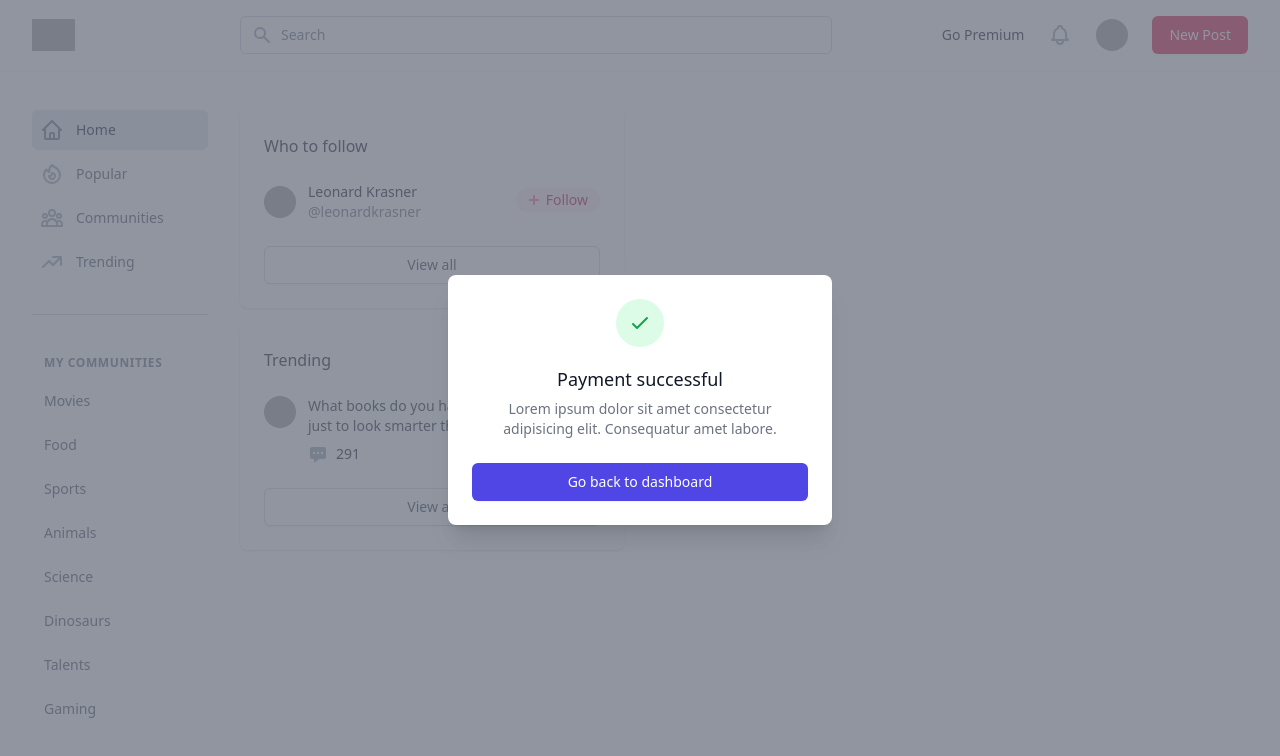
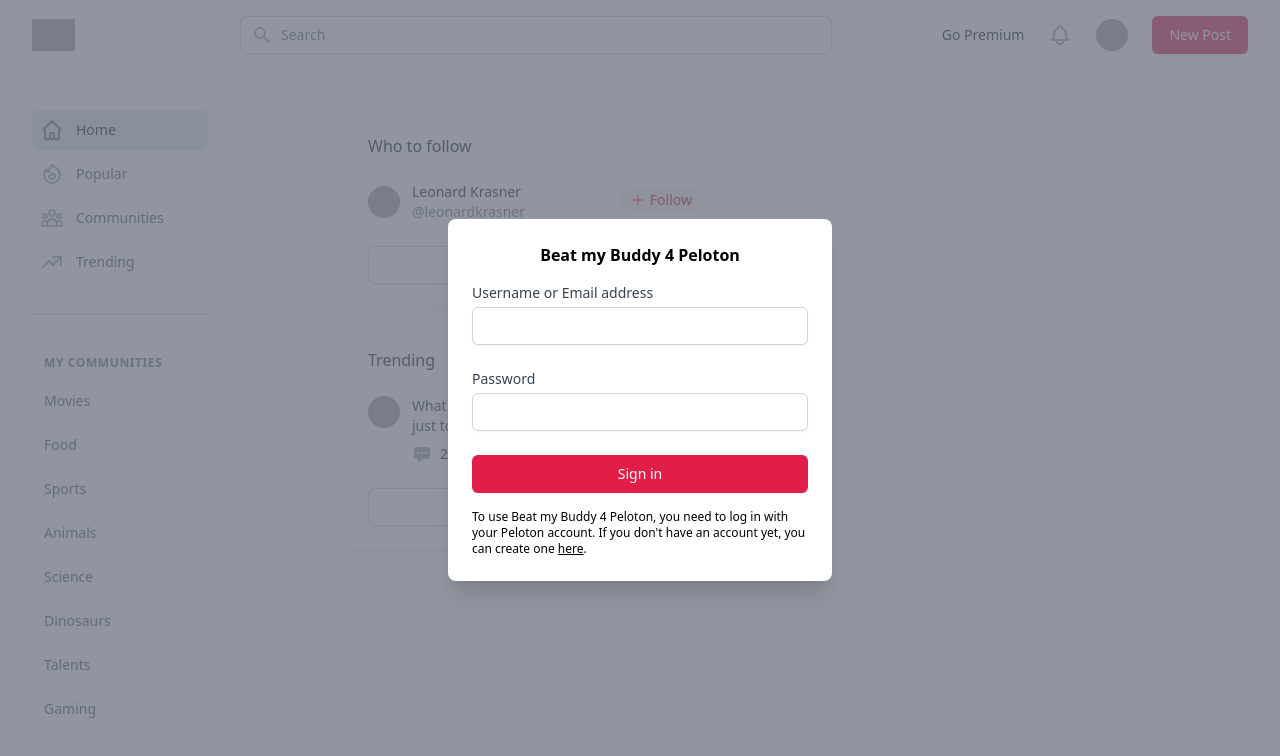
Before and after one commit to JonathanSchndr/Beat-My-Buddy-4-Peloton, a Nuxt app: page /user/1 in a window 1280 px wide. Shown: the top 756 px of the page. Built offline with nearby package versions, Linux system fonts and the light colour scheme; no server answers; grey boxes are pictures that could not be loaded.

Commit message:
add auth and login modal

```diff
--- a/components/TheLogin.vue
+++ b/components/TheLogin.vue
@@ -1,50 +1,51 @@
 <template>
-  <!-- This example requires Tailwind CSS v2.0+ -->
   <div class="fixed inset-0 z-10 overflow-y-auto" aria-labelledby="modal-title" role="dialog" aria-modal="true">
     <div class="flex items-end justify-center min-h-screen px-4 pt-4 pb-20 text-center sm:block sm:p-0">
-      <!--
-        Background overlay, show/hide based on modal state.
-
-        Entering: "ease-out duration-300"
-          From: "opacity-0"
-          To: "opacity-100"
-        Leaving: "ease-in duration-200"
-          From: "opacity-100"
-          To: "opacity-0"
-      -->
       <div class="fixed inset-0 transition-opacity bg-gray-500 bg-opacity-75" aria-hidden="true"></div>
-
-      <!-- This element is to trick the browser into centering the modal contents. -->
       <span class="hidden sm:inline-block sm:align-middle sm:h-screen" aria-hidden="true">&#8203;</span>
-
-      <!--
-        Modal panel, show/hide based on modal state.
-
-        Entering: "ease-out duration-300"
-          From: "opacity-0 translate-y-4 sm:translate-y-0 sm:scale-95"
-          To: "opacity-100 translate-y-0 sm:scale-100"
-        Leaving: "ease-in duration-200"
-          From: "opacity-100 translate-y-0 sm:scale-100"
-          To: "opacity-0 translate-y-4 sm:translate-y-0 sm:scale-95"
-      -->
       <div class="inline-block px-4 pt-5 pb-4 overflow-hidden text-left align-bottom transition-all transform bg-white rounded-lg shadow-xl sm:my-8 sm:align-middle sm:max-w-sm sm:w-full sm:p-6">
-        <div>
-          <div class="flex items-center justify-center w-12 h-12 mx-auto bg-green-100 rounded-full">
-            <svg class="w-6 h-6 text-green-600" xmlns="http://www.w3.org/2000/svg" fill="none" viewBox="0 0 24 24" stroke="currentColor" aria-hidden="true">
-              <path stroke-linecap="round" stroke-linejoin="round" stroke-width="2" d="M5 13l4 4L19 7" />
-            </svg>
-          </div>
-          <div class="mt-3 text-center sm:mt-5">
-            <h3 class="text-lg font-medium leading-6 text-gray-900" id="modal-title">Payment successful</h3>
-            <div class="mt-2">
-              <p class="text-sm text-gray-500">Lorem ipsum dolor sit amet consectetur adipisicing elit. Consequatur amet labore.</p>
+        <h1 class="mb-4 font-bold text-center">Beat my Buddy 4 Peloton</h1>
+        <div class="space-y-6">
+          <div>
+            <label for="user" class="block text-sm font-medium text-gray-700"> Username or Email address </label>
+            <div class="mt-1">
+              <input v-model="user" id="user" name="user" type="text" autocomplete="user" required class="block w-full px-3 py-2 placeholder-gray-400 border border-gray-300 rounded-md shadow-sm appearance-none focus:outline-none focus:ring-rose-500 focus:border-rose-500 sm:text-sm">
             </div>
           </div>
+
+          <div>
+            <label for="password" class="block text-sm font-medium text-gray-700"> Password </label>
+            <div class="mt-1">
+              <input v-model="password" id="password" name="password" type="password" autocomplete="current-password" required class="block w-full px-3 py-2 placeholder-gray-400 border border-gray-300 rounded-md shadow-sm appearance-none focus:outline-none focus:ring-rose-500 focus:border-rose-500 sm:text-sm">
+            </div>
+          </div>
+
+          <div>
+            <button type="submit" class="flex justify-center w-full px-4 py-2 text-sm font-medium text-white border border-transparent rounded-md shadow-sm bg-rose-600 hover:bg-rose-700 focus:outline-none focus:ring-2 focus:ring-offset-2 focus:ring-rose-500" @click="submit()">Sign in</button>
+          </div>
         </div>
-        <div class="mt-5 sm:mt-6">
-          <button type="button" class="inline-flex justify-center w-full px-4 py-2 text-base font-medium text-white bg-indigo-600 border border-transparent rounded-md shadow-sm hover:bg-indigo-700 focus:outline-none focus:ring-2 focus:ring-offset-2 focus:ring-indigo-500 sm:text-sm">Go back to dashboard</button>
-        </div>
+        <p class="mt-4 text-xs">To use Beat my Buddy 4 Peloton, you need to log in with your Peloton account. If you don't have an account yet, you can create one <a href="https://www.onepeloton.de/register" target="_blank" class="underline">here</a>.</p>
       </div>
     </div>
   </div>
 </template>
+
+<script>
+import { useAuthStore } from "~/stores/auth"
+
+export default {
+  data() {
+    return {
+      user: null,
+      password: null
+    }
+  },
+  methods: {
+    async submit() {
+      useAuthStore().login(this.user, this.password)
+        // .then((response) => response.json())
+        .then((data) => console.log(data))
+    }
+  }
+}
+</script>
--- a/components/TheSidebarLeft.vue
+++ b/components/TheSidebarLeft.vue
@@ -2,9 +2,7 @@
   <div class="hidden lg:block lg:col-span-3 xl:col-span-2">
     <nav aria-label="Sidebar" class="sticky divide-y divide-gray-300 top-4">
       <div class="pb-8 space-y-1">
-        <!-- Current: "bg-gray-200 text-gray-900", Default: "text-gray-600 hover:bg-gray-50" -->
         <a href="#" class="flex items-center px-3 py-2 text-sm font-medium text-gray-900 bg-gray-200 rounded-md group" aria-current="page">
-          <!-- Heroicon name: outline/home -->
           <svg class="flex-shrink-0 w-6 h-6 mr-3 -ml-1 text-gray-500" xmlns="http://www.w3.org/2000/svg" fill="none" viewBox="0 0 24 24" stroke="currentColor" aria-hidden="true">
             <path stroke-linecap="round" stroke-linejoin="round" stroke-width="2" d="M3 12l2-2m0 0l7-7 7 7M5 10v10a1 1 0 001 1h3m10-11l2 2m-2-2v10a1 1 0 01-1 1h-3m-6 0a1 1 0 001-1v-4a1 1 0 011-1h2a1 1 0 011 1v4a1 1 0 001 1m-6 0h6" />
           </svg>
@@ -12,7 +10,6 @@
         </a>
 
         <a href="#" class="flex items-center px-3 py-2 text-sm font-medium text-gray-600 rounded-md hover:bg-gray-50 group">
-          <!-- Heroicon name: outline/fire -->
           <svg class="flex-shrink-0 w-6 h-6 mr-3 -ml-1 text-gray-400 group-hover:text-gray-500" xmlns="http://www.w3.org/2000/svg" fill="none" viewBox="0 0 24 24" stroke="currentColor" aria-hidden="true">
             <path stroke-linecap="round" stroke-linejoin="round" stroke-width="2" d="M17.657 18.657A8 8 0 016.343 7.343S7 9 9 10c0-2 .5-5 2.986-7C14 5 16.09 5.777 17.656 7.343A7.975 7.975 0 0120 13a7.975 7.975 0 01-2.343 5.657z" />
             <path stroke-linecap="round" stroke-linejoin="round" stroke-width="2" d="M9.879 16.121A3 3 0 1012.015 11L11 14H9c0 .768.293 1.536.879 2.121z" />
@@ -21,7 +18,6 @@
         </a>
 
         <a href="#" class="flex items-center px-3 py-2 text-sm font-medium text-gray-600 rounded-md hover:bg-gray-50 group">
-          <!-- Heroicon name: outline/user-group -->
           <svg class="flex-shrink-0 w-6 h-6 mr-3 -ml-1 text-gray-400 group-hover:text-gray-500" xmlns="http://www.w3.org/2000/svg" fill="none" viewBox="0 0 24 24" stroke="currentColor" aria-hidden="true">
             <path stroke-linecap="round" stroke-linejoin="round" stroke-width="2" d="M17 20h5v-2a3 3 0 00-5.356-1.857M17 20H7m10 0v-2c0-.656-.126-1.283-.356-1.857M7 20H2v-2a3 3 0 015.356-1.857M7 20v-2c0-.656.126-1.283.356-1.857m0 0a5.002 5.002 0 019.288 0M15 7a3 3 0 11-6 0 3 3 0 016 0zm6 3a2 2 0 11-4 0 2 2 0 014 0zM7 10a2 2 0 11-4 0 2 2 0 014 0z" />
           </svg>
@@ -29,7 +25,6 @@
         </a>
 
         <a href="#" class="flex items-center px-3 py-2 text-sm font-medium text-gray-600 rounded-md hover:bg-gray-50 group">
-          <!-- Heroicon name: outline/trending-up -->
           <svg class="flex-shrink-0 w-6 h-6 mr-3 -ml-1 text-gray-400 group-hover:text-gray-500" xmlns="http://www.w3.org/2000/svg" fill="none" viewBox="0 0 24 24" stroke="currentColor" aria-hidden="true">
             <path stroke-linecap="round" stroke-linejoin="round" stroke-width="2" d="M13 7h8m0 0v8m0-8l-8 8-4-4-6 6" />
           </svg>
--- a/components/TheSidebarRight.vue
+++ b/components/TheSidebarRight.vue
@@ -21,7 +21,6 @@
                   </div>
                   <div class="flex-shrink-0">
                     <button type="button" class="inline-flex items-center px-3 py-0.5 rounded-full bg-rose-50 text-sm font-medium text-rose-700 hover:bg-rose-100">
-                      <!-- Heroicon name: solid/plus-sm -->
                       <svg class="-ml-1 mr-0.5 h-5 w-5 text-rose-400" xmlns="http://www.w3.org/2000/svg" viewBox="0 0 20 20" fill="currentColor" aria-hidden="true">
                         <path fill-rule="evenodd" d="M10 5a1 1 0 011 1v3h3a1 1 0 110 2h-3v3a1 1 0 11-2 0v-3H6a1 1 0 110-2h3V6a1 1 0 011-1z" clip-rule="evenodd" />
                       </svg>
@@ -30,7 +29,6 @@
                   </div>
                 </li>
 
-                <!-- More people... -->
               </ul>
             </div>
             <div class="mt-6">
@@ -54,7 +52,6 @@
                     <div class="flex mt-2">
                       <span class="inline-flex items-center text-sm">
                         <button type="button" class="inline-flex space-x-2 text-gray-400 hover:text-gray-500">
-                          <!-- Heroicon name: solid/chat-alt -->
                           <svg class="w-5 h-5" xmlns="http://www.w3.org/2000/svg" viewBox="0 0 20 20" fill="currentColor" aria-hidden="true">
                             <path fill-rule="evenodd" d="M18 5v8a2 2 0 01-2 2h-5l-5 4v-4H4a2 2 0 01-2-2V5a2 2 0 012-2h12a2 2 0 012 2zM7 8H5v2h2V8zm2 0h2v2H9V8zm6 0h-2v2h2V8z" clip-rule="evenodd" />
                           </svg>
@@ -65,7 +62,6 @@
                   </div>
                 </li>
 
-                <!-- More posts... -->
               </ul>
             </div>
             <div class="mt-6">
--- a/layouts/default.vue
+++ b/layouts/default.vue
@@ -1,6 +1,6 @@
 <template>
   <div class="min-h-full">
-    <TheLogin />
+    <TheLogin v-if="!isAuth" />
     <TheHeader />
     <div class="py-10">
       <div class="max-w-3xl mx-auto sm:px-6 lg:max-w-7xl lg:px-8 lg:grid lg:grid-cols-12 lg:gap-8">
@@ -12,3 +12,15 @@
     <TheFooter />
   </div>
 </template>
+
+<script>
+import { useAuthStore } from "~/stores/auth"
+
+export default {
+  data() {
+    return {
+      isAuth: useAuthStore().isAuth
+    }
+  },
+}
+</script>
--- a/nuxt.config.ts
+++ b/nuxt.config.ts
@@ -23,6 +23,6 @@
     },
   },
   buildModules: [
-    ['@pinia/nuxt', { disableVuex: true }]
+    ['@pinia/nuxt']
   ],
 });
--- a/pages/user/_id.vue
+++ b/pages/user/_id.vue
@@ -1,3 +1,3 @@
 <template>
-
+  <div></div>
 </template>
--- /dev/null
+++ b/stores/auth.js
@@ -0,0 +1,37 @@
+import { defineStore } from 'pinia'
+
+export const useAuthStore = defineStore('auth', {
+  state: () => ({
+    auth: false,
+    sessionId: null,
+    userId: null
+  }),
+
+  getters: {
+    isAuth: (state) => state.auth,
+  },
+
+  actions: {
+    refreshSession() {
+      const refreshSession = pelotonApi('/auth/check_session', {
+        'session_id': this.sessionId,
+      });
+      return refreshSession
+    },
+    login(user, password) {
+      const login = pelotonApi('/auth/login', {
+        'username_or_email': user,
+        'password': password,
+        'with_pubsub': false
+      }, 'POST');
+
+      return login
+    },
+    logout() {
+      const logout = pelotonApi('/auth/logout', {
+        'session_id': this.sessionId,
+      }, 'POST');
+      return logout
+    }
+  },
+})
```
Also changed, not shown: components/Element/Search.vue (+9 -7 lines), components/TheHeader.vue (+0 -31 lines), composables/pelotonApi.js (+17 -33 lines), pages/index.vue (+0 -21 lines).
